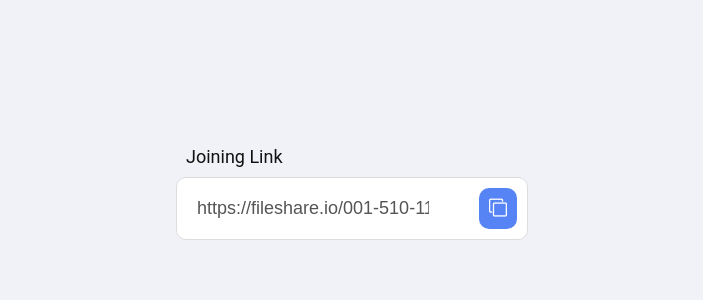
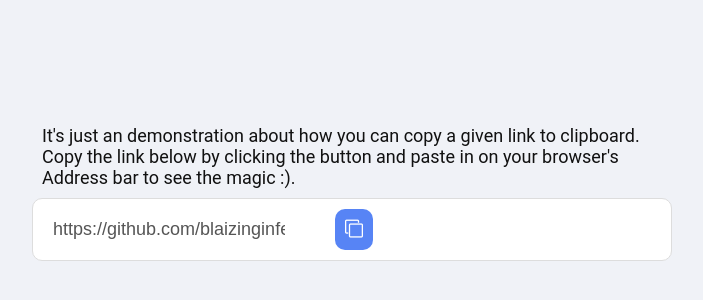
Before and after one commit to BlaizingInfernoDragon123/copy-to-clipboard-button-in-html-and-css-and-javascript-, a plain HTML site: page index.html in a window 1280 px wide. Shown: the part 212-512 px from the top of the page, without its empty margins (288-991 px from the left). Drawn offline with Linux system fonts and the light colour scheme.

Commit message:
Update index.html

```diff
--- a/index.html
+++ b/index.html
@@ -8,10 +8,12 @@
 <body onload="setCookie">
 <div class="container">
 <div class="label">
-Joining Link
+It's just an demonstration about how you can copy a given link to clipboard.
+Copy the link below by clicking the button and paste in on your browser's
+Address bar to see the magic :).
 </div>
 <div class="copy-text">
-<input type="text" class="text" value="https://fileshare.io/001-510-115" readonly>
+<input type="text" class="text" value="https://github.com/blaizinginfernodragon123/copy-to-clipboard-button-in-html-and-css-and-javascript-/archive/refs/heads/main.zip" readonly>
 <button>
 <i class="fa fa-clone"></i>
 </button>
```
